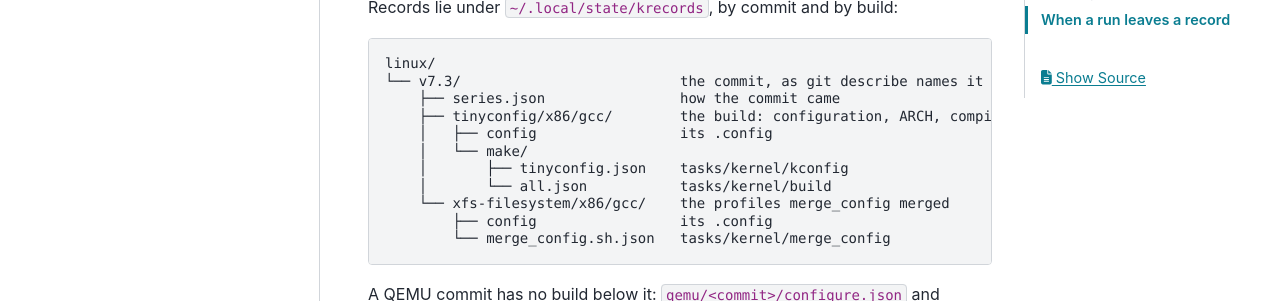
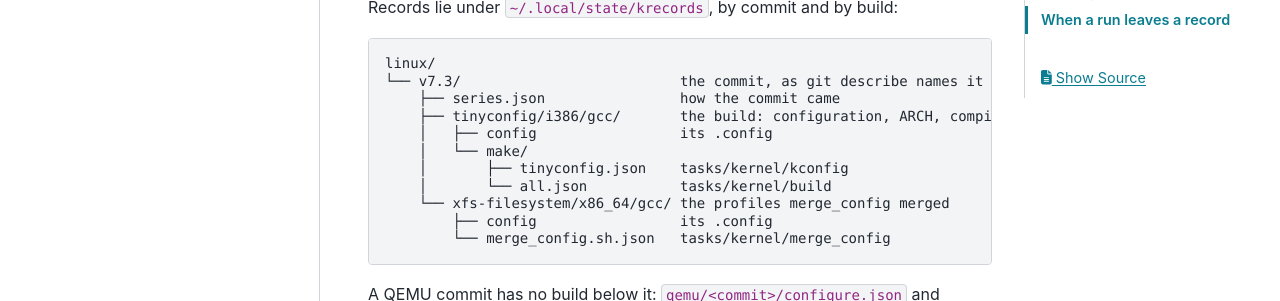
Before and after one commit to linux-kdevops/kdevops-ng, a Sphinx documentation site: the page built from docs/records.rst, in a window 1280 px wide and 1400 px high, scrolled down 734 px. Shown: the part 205-506 px from the top of the window. Built offline with Sphinx 7.4.7 and the PyData theme 0.15.4, drawn with Linux system fonts in a browser that asks for light colours; some of the changed text lies outside the part shown.

Commit message:
docs: name the machine a build files under
A build's directory followed the arch its .config's header names,
and on x86 that header says nothing of the word size built: a
tinyconfig and a defconfig of one host filed together. Name the
machine the kernel built for, which kresults now reads from the
.config.

Signed-off-by: Daniel Gomez <da.gomez@kernel.org>

```diff
--- a/docs/records.rst
+++ b/docs/records.rst
@@ -50,12 +50,12 @@ build:
    linux/
    └── v7.3/                          the commit, as git describe names it
        ├── series.json                how the commit came
-       ├── tinyconfig/x86/gcc/        the build: configuration, ARCH, compiler
+       ├── tinyconfig/i386/gcc/       the build: configuration, ARCH, compiler
        │   ├── config                 its .config
        │   └── make/
        │       ├── tinyconfig.json    tasks/kernel/kconfig
        │       └── all.json           tasks/kernel/build
-       └── xfs-filesystem/x86/gcc/    the profiles merge_config merged
+       └── xfs-filesystem/x86_64/gcc/ the profiles merge_config merged
            ├── config                 its .config
            └── merge_config.sh.json   tasks/kernel/merge_config
 
@@ -103,13 +103,13 @@ A record holds what the tool printed on its standard error, the warnings
 and errors, and none of its progress. A build that compiles nothing again
 prints no warning again, so its record holds none.
 
-A build is filed under the architecture `kbuild`_ built for, which its
-``.config`` names: ``x86`` on an x86_64 host with no ``ARCH`` set.
+A build is filed under the machine the kernel built for, which its
+``.config`` names: ``x86_64``, or ``i386`` for a tinyconfig on an x86_64
+host.
 
 A record names the :term:`run <Run>` that made it, which by hand is ``manual``.
 
 .. _Git: https://git-scm.com
-.. _kbuild: https://docs.kernel.org/kbuild/index.html
 .. _kresults: https://github.com/linux-kdevops/kresults
 .. _Python: https://www.python.org
 .. _service manager: https://www.freedesktop.org/software/systemd/man/latest/systemd.html
```
